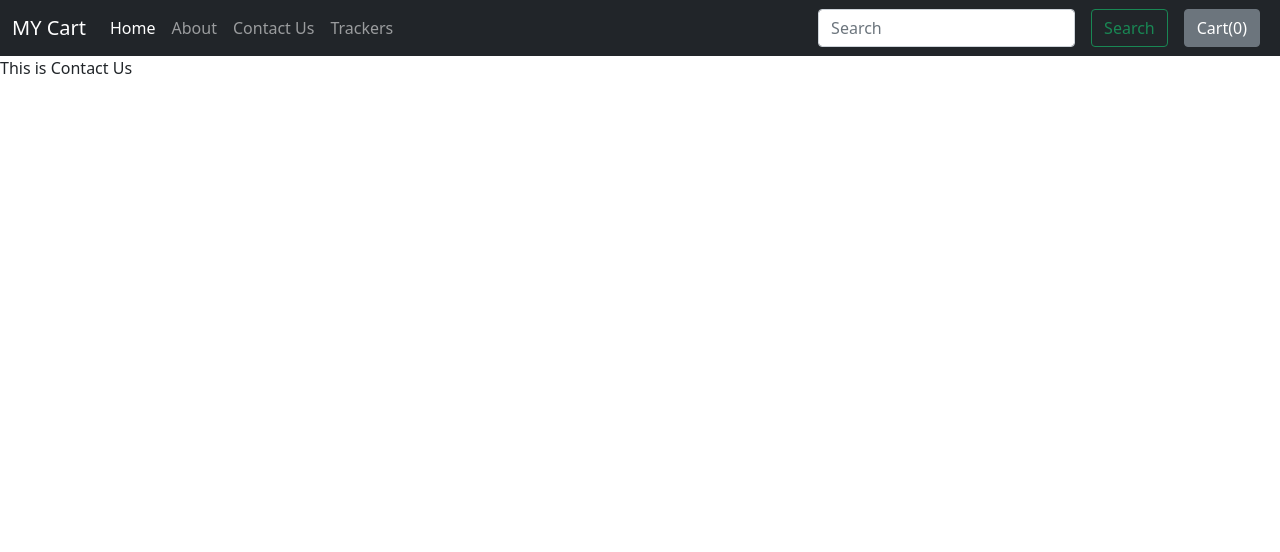
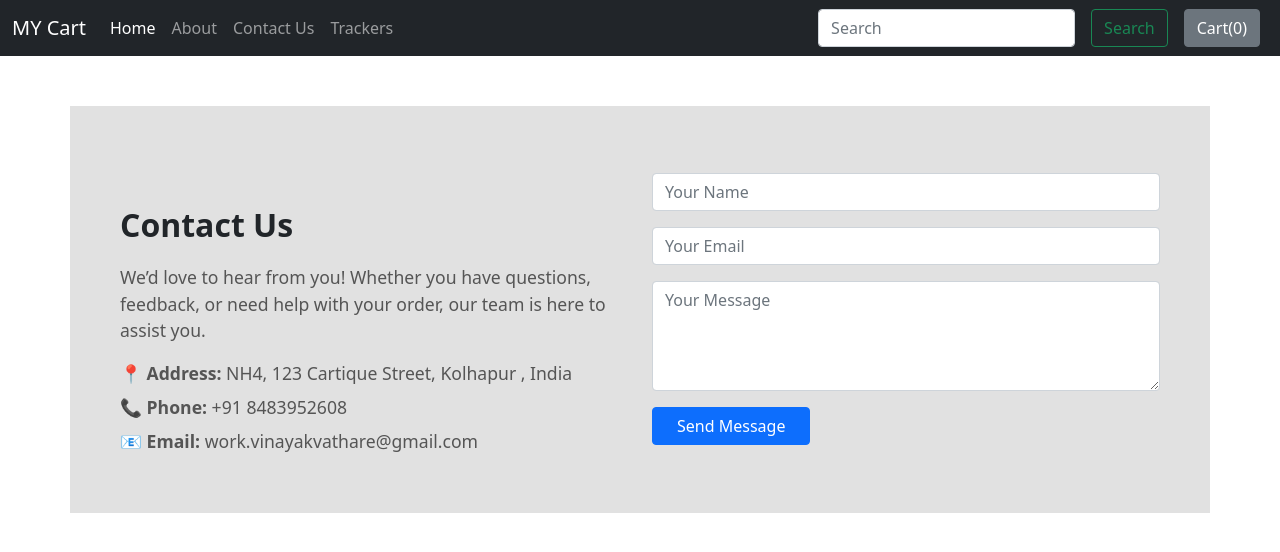
Before and after one commit to VathareVinayak/Cartique, a Django app: page /shop/contact/ in a window 1280 px wide. Shown: the top 552 px of the page. Run offline with Django 5.2, Linux system fonts and the light colour scheme.

```diff
--- a/cartique/shop/templates/shop/contact.html
+++ b/cartique/shop/templates/shop/contact.html
@@ -1,10 +1,61 @@
-{%extends "shop/basic.html" %}
+{% extends "shop/basic.html" %}
+{% load static %}
 
-{% block title%} Shop | Contact Us {% endblock %}
+{% block title %}Contact Us - My Cart{% endblock %}
 
-{% block body%} This is Contact Us
+{% block css %}
+.contact-section {
+    background-color: #e1e1e1;
+    padding: 50px 50px;
+}
+.container.contact-section {
+    margin-top: 50px;
+    margin-bottom: 100px;
+}
+.contact-section h2 {
+    font-weight: bold;
+    margin-top: 50px;
+    margin-bottom: 20px;
+}
+.contact-section p {
+    font-size: 1.1rem;
+    color: #555;
+}
+.contact-info p {
+    margin: 8px 0;
+}
+{% endblock %}
+
+{% block body %}
+<div class="container contact-section">
+    <div class="row align-items-center">
+        <div class="col-md-6">
+                        <h2>Contact Us</h2>
+            <p>We’d love to hear from you! Whether you have questions, feedback, or need help with your order, our team is here to assist you.</p>
+
+            <div class="contact-info">
+                <p><strong>📍 Address:</strong> NH4, 123 Cartique Street, Kolhapur , India</p>
+                <p><strong>📞 Phone:</strong> +91 8483952608</p>
+                <p><strong>📧 Email:</strong> work.vinayakvathare@gmail.com</p>
+            </div>
+        </div>
+        <div class="col-md-6 text-center text-md-start">
 
 
-
-
+            <form action="/shop/contact/" method="POST">
+                {% csrf_token %}
+                <div class="mb-3">
+                    <input type="text" class="form-control" name="name" placeholder="Your Name" required>
+                </div>
+                <div class="mb-3">
+                    <input type="email" class="form-control" name="email" placeholder="Your Email" required>
+                </div>
+                <div class="mb-3">
+                    <textarea class="form-control" name="message" rows="4" placeholder="Your Message" required></textarea>
+                </div>
+                <button type="submit" class="btn btn-primary px-4">Send Message</button>
+            </form>
+        </div>
+    </div>
+</div>
 {% endblock %}
--- a/cartique/shop/views.py
+++ b/cartique/shop/views.py
@@ -26,6 +26,14 @@ def about(request):
     return render(request , 'shop/about.html')
 #contact
 def contact(request):
+    if(request.method == "POST"):
+        # Handle the contact form submission
+        name = request.POST.get('name','')
+        email = request.POST.get('email')
+        message = request.POST.get('message')
+        # saving the messages contact details send an email
+        print(f"Name: {name}, Email: {email}, Message: {message}")
+        return HttpResponse("Thank you for contacting us!")
     return render(request , 'shop/contact.html')
 #tracking page
 def tracker(request):
```
Also changed, not shown: cartique/shop/templates/shop/about.html (+44 -5 lines), cartique/shop/templates/shop/productview.html (+47 -0 lines), cartique/shop/static/shop/about-us.jpg (added).
